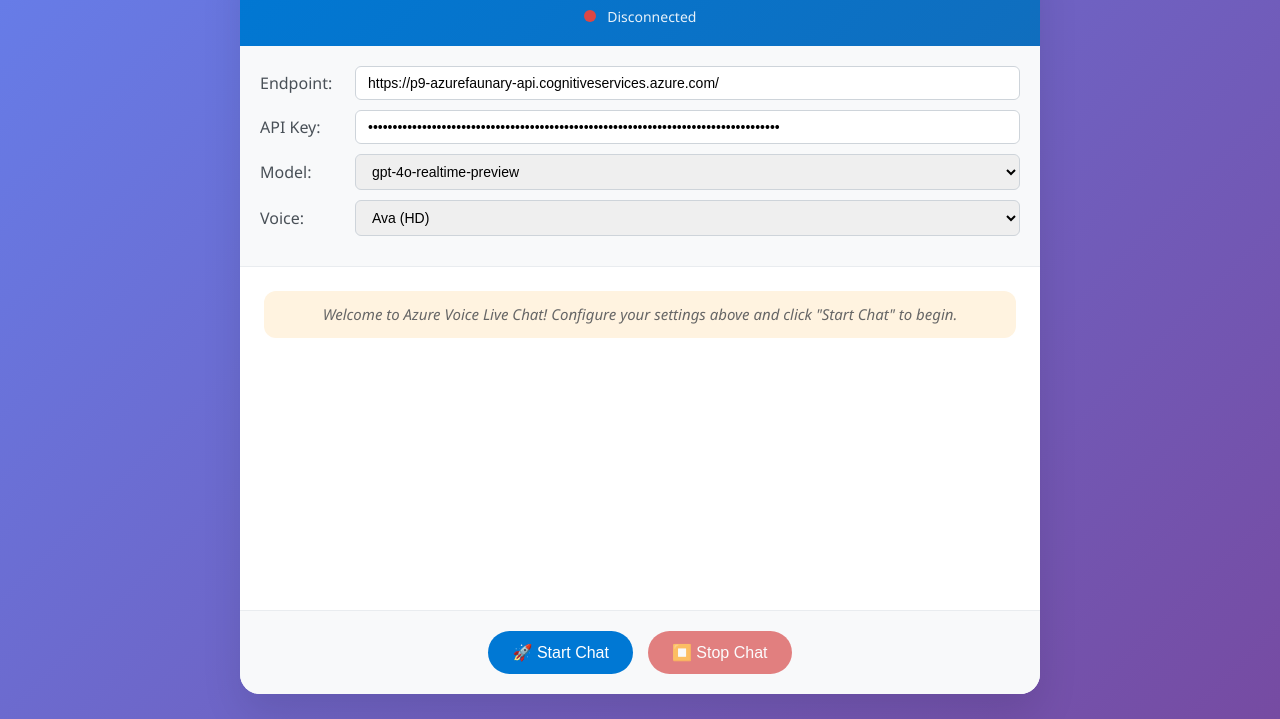
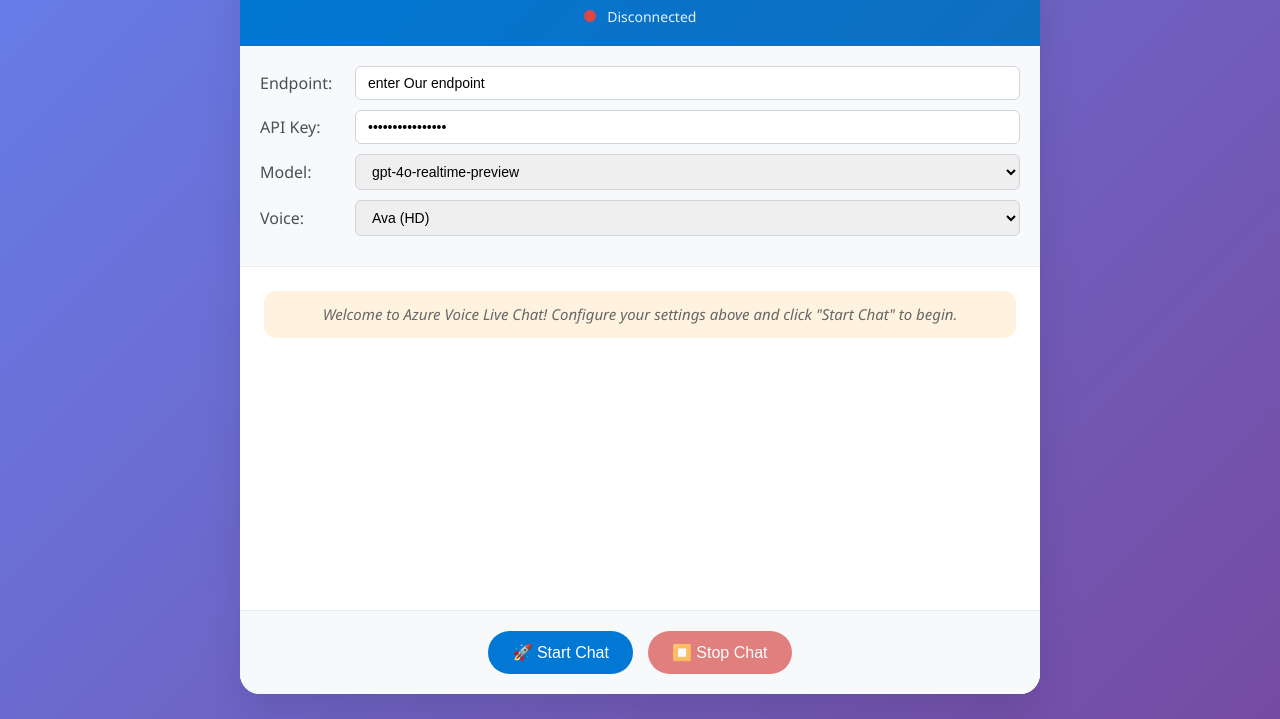
Before and after one commit to atisha-Process9/Premium-Calculator-Voicebot-LLM, a plain HTML site: page index.html in a window 1280 px wide. Shown: the part 81-800 px from the top of the page. Drawn offline with Linux system fonts and the light colour scheme.

Commit message:
index.html

```diff
--- a/index.html
+++ b/index.html
@@ -264,11 +264,11 @@
         <div class="config-section">
             <div class="config-row">
                 <label>Endpoint:</label>
-                <input type="text" id="endpoint" placeholder="https://your-resource.cognitiveservices.azure.com/" value="https://p9-azurefaunary-api.cognitiveservices.azure.com/">
+                <input type="text" id="endpoint" placeholder="https://your-resource.cognitiveservices.azure.com/" value="enter Our endpoint">
             </div>
             <div class="config-row">
                 <label>API Key:</label>
-                <input type="password" id="apiKey" placeholder="Your Azure API Key" value="BiH2JTPo4K0Yd4uaTvfKYCughRHjvwJHmgFQeQrkxlIM6UXb9zoMJQQJ99BJACHYHv6XJ3w3AAAAACOGp0Le">
+                <input type="password" id="apiKey" placeholder="Your Azure API Key" value="Enter our apikey">
             </div>
             <div class="config-row">
                 <label>Model:</label>
```
